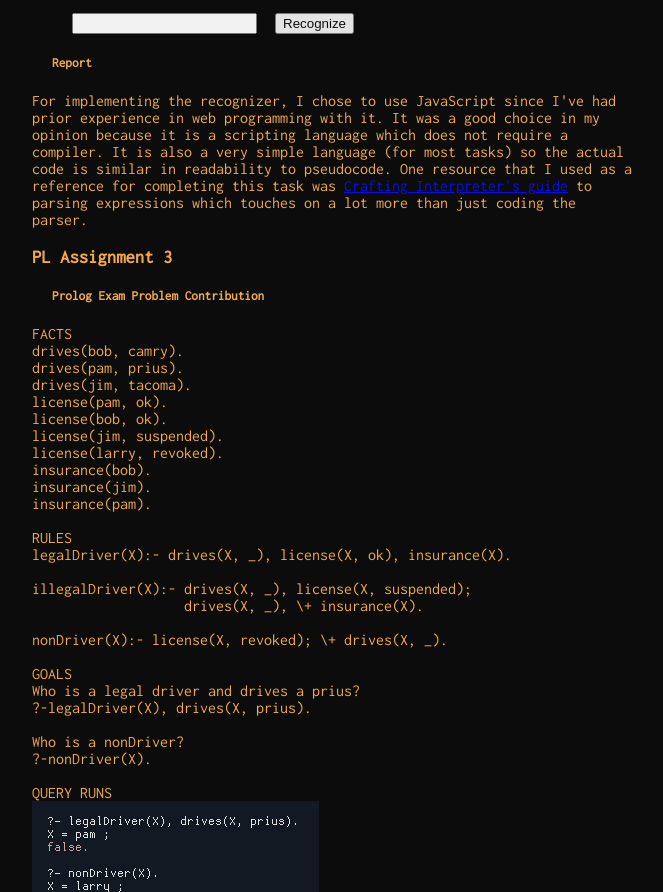
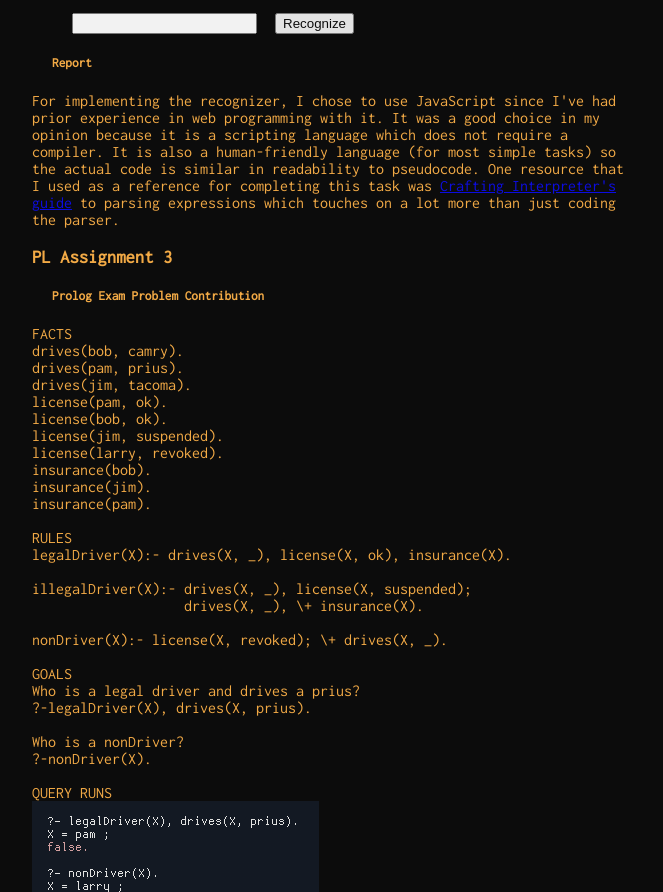
Before and after one commit to aaronenberg/aaronenberg.github.io, a plain HTML site: page index.html in a window 1280 px wide. Shown: the part 1252-2144 px from the top of the page, without its empty margins (8-671 px from the left). Drawn offline with nearby package versions, Linux system fonts and the light colour scheme.

Commit message:
fix report

```diff
--- a/index.html
+++ b/index.html
@@ -97,7 +97,7 @@
                 since I've had prior experience in web programming with it.
                 It was a good choice in my opinion because it is a scripting
                 language which does not require a compiler. It is also
-                a very simple language (for most tasks) so the actual code is similar in
+                a human-friendly language (for most simple tasks) so the actual code is similar in
                 readability to pseudocode.
                 One resource that I used as a reference for completing this task
                 was <a href="http://www.craftinginterpreters.com/parsing-expressions.html">
```
